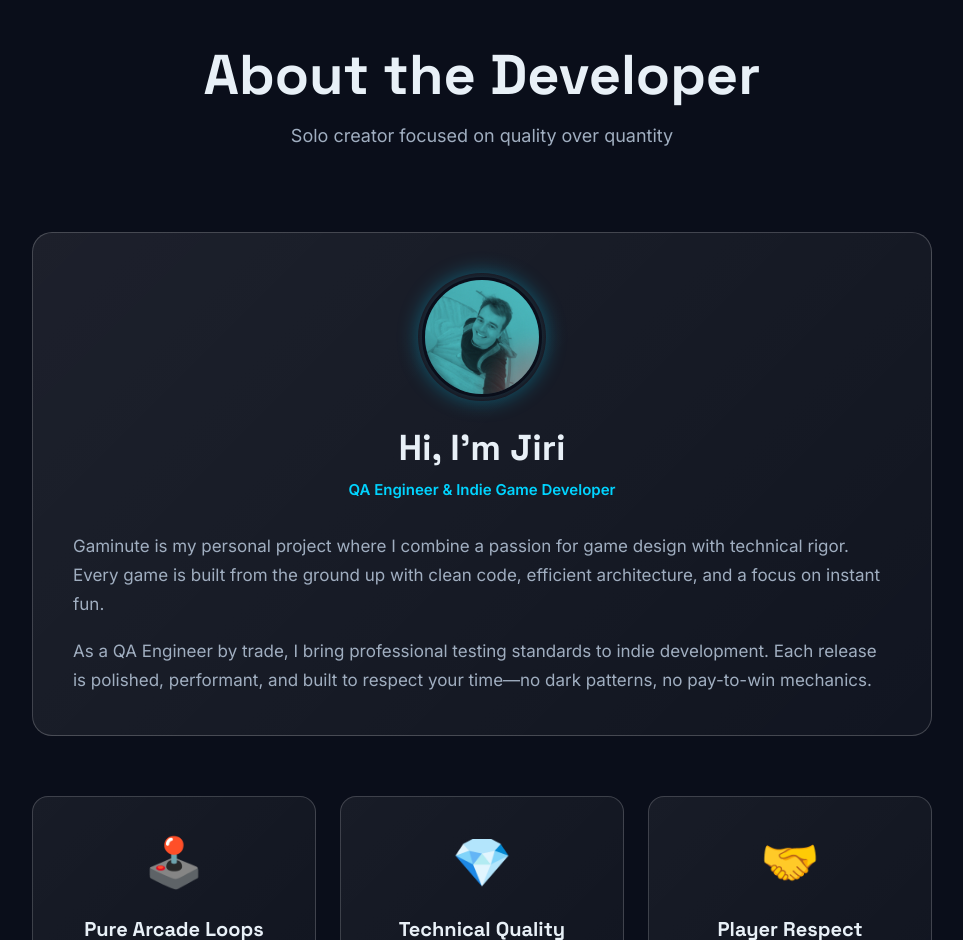
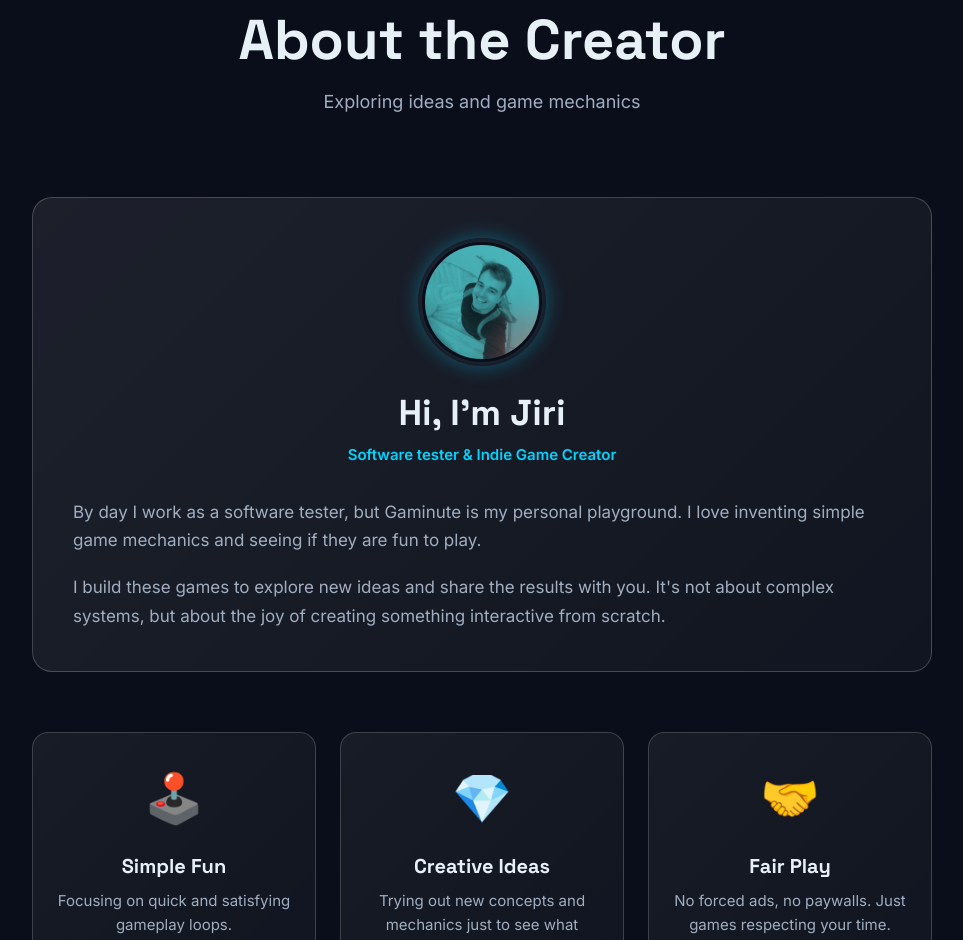
Before and after one commit to jsilbersky/web, a website: page public/index.html in a window 1280 px wide. Shown: the part 1860-2800 px from the top of the page, without its empty margins (158-1121 px from the left). Drawn offline with Linux system fonts and the light colour scheme; no server answers.

Commit message:
new copy for web

```diff
--- a/public/index.html
+++ b/public/index.html
@@ -3,7 +3,7 @@
 <head>
   <meta charset="utf-8" />
   <meta name="viewport" content="width=device-width, initial-scale=1" />
-  <title>Gaminute - Android Game Creator Portfolio</title>
+  <title>Gaminute - Android Games</title>
   <meta name="description" content="Solo Android game developer crafting arcade experiences. Download games on Google Play." />
   <link rel="icon" type="image/png" href="img/gaminute_fav_icon.png">
 
@@ -51,9 +51,9 @@
       <div class="container">
         <div class="hero-content reveal">
           <span class="kicker">Solo Android Game Creator</span>
-          <h1 class="hero-title">Crafting arcade<br>experiences that matter.</h1>
+          <h1 class="hero-title">Just making games<br>for fun</h1>
           <p class="lead">
-            Small games, big polish. Building instant-fun Android titles with technical excellence and zero predatory mechanics.
+            I enjoy experimenting with simple arcade ideas and bringing them to life on Android.
           </p>
 
           <div class="hero-actions">
@@ -124,8 +124,8 @@
     <section id="about" class="section about-section">
       <div class="container">
         <div class="section-header reveal">
-          <h2>About the Developer</h2>
-          <p class="section-subtitle">Solo creator focused on quality over quantity</p>
+          <h2>About the Creator</h2>
+          <p class="section-subtitle">Exploring ideas and game mechanics</p>
         </div>
 
         <div class="about-content reveal">
@@ -135,19 +135,18 @@
                 <img src="img/Jiri.webp" alt="Jiri Silbersky" width="120" height="120">
               </div>
               <h3>Hi, I'm Jiri</h3>
-              <p class="creator-role">QA Engineer & Indie Game Developer</p>
+              <p class="creator-role">Software tester & Indie Game Creator</p>
             </div>
 
             <div class="about-text">
-              <p>
-                Gaminute is my personal project where I combine a passion for game design
-                with technical rigor. Every game is built from the ground up with clean code,
-                efficient architecture, and a focus on instant fun.
+            <p>
+                By day I work as a software tester, but Gaminute is my personal playground.
+                I love inventing simple game mechanics and seeing if they are fun to play.
               </p>
               <p>
-                As a QA Engineer by trade, I bring professional testing standards to indie
-                development. Each release is polished, performant, and built to respect your
-                time—no dark patterns, no pay-to-win mechanics.
+                I build these games to explore new ideas and share the results with you.
+                It's not about complex systems, but about the joy of creating something
+                interactive from scratch.
               </p>
             </div>
           </div>
@@ -155,20 +154,20 @@
           <div class="philosophy-grid">
             <div class="philosophy-card reveal">
               <div class="philosophy-icon">🕹️</div>
-              <h3>Pure Arcade Loops</h3>
-              <p>Quick, satisfying gameplay designed for short sessions and commutes.</p>
+              <h3>Simple Fun</h3>
+              <p>Focusing on quick and satisfying gameplay loops.</p>
             </div>
 
             <div class="philosophy-card reveal">
               <div class="philosophy-icon">💎</div>
-              <h3>Technical Quality</h3>
-              <p>Stable architecture, low latency, and efficient code in every release.</p>
+              <h3>Creative Ideas</h3>
+              <p>Trying out new concepts and mechanics just to see what happens.</p>
             </div>
 
             <div class="philosophy-card reveal">
               <div class="philosophy-icon">🤝</div>
-              <h3>Player Respect</h3>
-              <p>No forced ads, no paywalls. Earning your time, not your wallet.</p>
+              <h3>Fair Play</h3>
+              <p>No forced ads, no paywalls. Just games respecting your time.</p>
             </div>
           </div>
         </div>
@@ -186,21 +185,21 @@
           <details class="faq-item">
             <summary>Are your games really free?</summary>
             <div class="faq-content">
-              <p>Yes! All games are free to download and play. I use ethical monetization—optional rewarded ads and one-time purchases, never pay-to-win mechanics or forced ads.</p>
+              <p>Yes! All games are free to download and play. I use ethical monetization—optional rewarded ads. Never pay-to-win mechanics or forced ads.</p>
             </div>
           </details>
 
           <details class="faq-item">
             <summary>Why only Android?</summary>
             <div class="faq-content">
-              <p>As a solo developer, I focus on one platform to ensure maximum quality. Android gives me the flexibility to iterate quickly and reach a wide audience without the constraints of other platforms.</p>
+              <p>As a solo creator, I focus on one platform to ensure maximum quality. Android gives me the flexibility to iterate quickly and reach a wide audience without the constraints of other platforms.</p>
             </div>
           </details>
 
           <details class="faq-item">
             <summary>How often do you release new games?</summary>
             <div class="faq-content">
-              <p>I prioritize quality over quantity. Expect 2-3 new games per year, with regular updates to existing titles based on player feedback.</p>
+              <p>Expect 2-3 new games per year, with regular updates to existing titles based on player feedback.</p>
             </div>
           </details>
 
@@ -214,14 +213,7 @@
           <details class="faq-item">
             <summary>Do you collect personal data?</summary>
             <div class="faq-content">
-              <p>No. Games only collect anonymous analytics (crash reports, gameplay stats) to improve performance. No personal information is stored or sold. Check the <a href="privacy.html">Privacy Policy</a> for details.</p>
-            </div>
-          </details>
-
-          <details class="faq-item">
-            <summary>What tech stack do you use?</summary>
-            <div class="faq-content">
-              <p>Games are built with native Android tools (Java/Kotlin), Canvas API for graphics, and SQLite for data persistence. The portfolio site runs on Node.js + Express + SQLite.</p>
+              <p>No. Games only collect anonymous analytics (crash reports, gameplay stats). No personal information is stored or sold. Check the <a href="privacy.html">Privacy Policy</a> for details.</p>
             </div>
           </details>
         </div>
```
